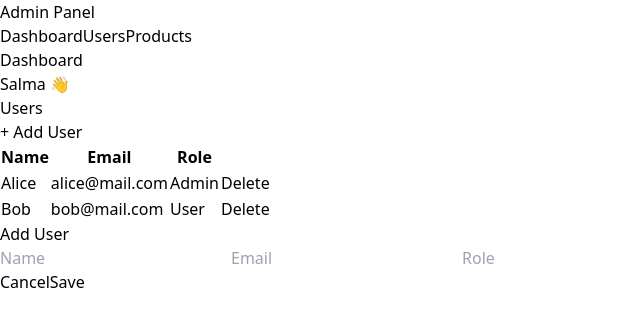
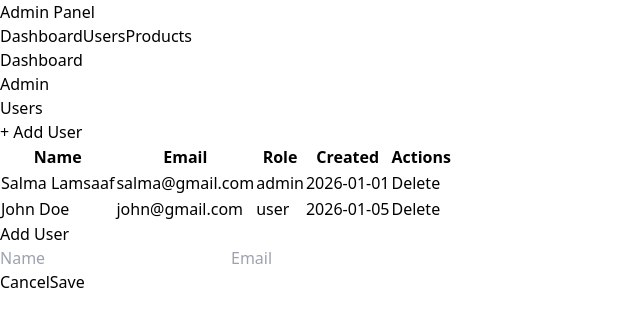
Before and after one commit to salma-lams/Admin_Panel, a React (Vite) app: page /users in a window 1280 px wide. Both pictures are taken after a click on the button "+ Add User". Shown: the top 326 px of the page, without its empty margins (0-640 px from the left). Built offline with nearby package versions, Linux system fonts and the light colour scheme.

Commit message:
Add user management: add & delete with confirmation, modal, clean state architecture, professional structure

```diff
--- a/src/app/layout/Navbar.tsx
+++ b/src/app/layout/Navbar.tsx
@@ -1,8 +1,14 @@
-export default function Navbar() {
+const Navbar = () => {
   return (
-    <header className="bg-white shadow px-6 py-3 flex justify-between">
-      <h1 className="font-semibold">Dashboard</h1>
-      <span className="text-sm text-gray-500">Salma 👋</span>
+    <header className="h-16 bg-gray-950 border-b border-gray-800 flex items-center justify-between px-6">
+      <h2 className="text-lg font-semibold">Dashboard</h2>
+
+      <div className="flex items-center gap-4">
+        <span className="text-sm text-gray-400">Admin</span>
+        <div className="w-8 h-8 bg-yellow-500 rounded-full"></div>
+      </div>
     </header>
   );
-}
+};
+
+export default Navbar;
--- a/src/app/router.tsx
+++ b/src/app/router.tsx
@@ -1,22 +1,34 @@
-import { Routes, Route, Navigate } from "react-router-dom";
+import { createBrowserRouter } from "react-router-dom";
 import MainLayout from "./layout/MainLayout";
-
 import Dashboard from "../pages/Dashboard/Dashboard";
 import Users from "../pages/Users/Users";
 import Products from "../pages/Products/Products";
 import Login from "../pages/auth/Login";
 
-export default function Router() {
-  return (
-    <Routes>
-      <Route path="/login" element={<Login />} />
 
-      <Route element={<MainLayout />}>
-        <Route path="/" element={<Navigate to="/dashboard" />} />
-        <Route path="/dashboard" element={<Dashboard />} />
-        <Route path="/users" element={<Users />} />
-        <Route path="/products" element={<Products />} />
-      </Route>
-    </Routes>
-  );
-}
+const router = createBrowserRouter([
+  {
+    path: "/login",
+    element: <Login />,
+  },
+  {
+    path: "/",
+    element: <MainLayout />,
+    children: [
+      {
+        index: true,
+        element: <Dashboard />,
+      },
+      {
+        path: "users",
+        element: <Users />,
+      },
+      {
+        path: "products",
+        element: <Products />,
+      },
+    ],
+  },
+]);
+
+export default router;
--- a/src/features/users/UserModal.tsx
+++ b/src/features/users/UserModal.tsx
@@ -0,0 +1,74 @@
+import { useState } from "react";
+import type { User } from "./user.types";
+
+interface Props {
+  isOpen: boolean;
+  onClose: () => void;
+  onAdd: (user: User) => void;
+}
+
+const UserModal = ({ isOpen, onClose, onAdd }: Props) => {
+  const [name, setName] = useState("");
+  const [email, setEmail] = useState("");
+
+  if (!isOpen) return null;
+
+  const handleSubmit = () => {
+    if (!name || !email) return;
+
+    const newUser: User = {
+      id: Date.now(),
+      name,
+      email,
+      role: "user",
+      createdAt: new Date().toISOString().split("T")[0],
+    };
+
+    onAdd(newUser);
+    setName("");
+    setEmail("");
+    onClose();
+  };
+
+  return (
+    <div className="fixed inset-0 bg-black bg-opacity-60 flex items-center justify-center">
+      <div className="bg-gray-900 p-6 rounded-xl w-96 shadow-lg">
+        <h2 className="text-xl font-bold mb-4">Add User</h2>
+
+        <input
+          type="text"
+          placeholder="Name"
+          className="w-full mb-3 p-2 rounded bg-gray-800 border border-gray-700"
+          value={name}
+          onChange={(e) => setName(e.target.value)}
+        />
+
+        <input
+          type="email"
+          placeholder="Email"
+          className="w-full mb-4 p-2 rounded bg-gray-800 border border-gray-700"
+          value={email}
+          onChange={(e) => setEmail(e.target.value)}
+        />
+
+        <div className="flex justify-end gap-3">
+          <button
+            onClick={onClose}
+            className="px-4 py-2 bg-gray-700 rounded"
+          >
+            Cancel
+          </button>
+
+          <button
+            onClick={handleSubmit}
+            className="px-4 py-2 bg-yellow-500 text-black rounded font-semibold"
+          >
+            Save
+          </button>
+        </div>
+      </div>
+    </div>
+  );
+};
+
+export default UserModal;
--- a/src/features/users/UserTable.tsx
+++ b/src/features/users/UserTable.tsx
@@ -0,0 +1,58 @@
+import type { User } from "./user.types";
+
+interface Props {
+  users: User[];
+  onDelete: (id: number) => void;
+}
+
+const UserTable = ({ users, onDelete }: Props) => {
+  return (
+    <div className="bg-gray-800 rounded-xl p-6 shadow-lg">
+      <table className="w-full text-left">
+        <thead>
+          <tr className="border-b border-gray-700 text-gray-400 text-sm">
+            <th className="pb-3">Name</th>
+            <th className="pb-3">Email</th>
+            <th className="pb-3">Role</th>
+            <th className="pb-3">Created</th>
+            <th className="pb-3">Actions</th>
+          </tr>
+        </thead>
+
+        <tbody>
+          {users.map((user) => (
+            <tr
+              key={user.id}
+              className="border-b border-gray-700 hover:bg-gray-700 transition"
+            >
+              <td className="py-3">{user.name}</td>
+              <td className="py-3">{user.email}</td>
+              <td className="py-3">
+                <span
+                  className={`px-2 py-1 rounded text-xs ${
+                    user.role === "admin"
+                      ? "bg-yellow-500 text-black"
+                      : "bg-gray-600 text-white"
+                  }`}
+                >
+                  {user.role}
+                </span>
+              </td>
+              <td className="py-3">{user.createdAt}</td>
+              <td className="py-3">
+                <button
+                  onClick={() => onDelete(user.id)}
+                  className="bg-red-500 px-3 py-1 rounded text-sm hover:opacity-80"
+                >
+                  Delete
+                </button>
+              </td>
+            </tr>
+          ))}
+        </tbody>
+      </table>
+    </div>
+  );
+};
+
+export default UserTable;
--- a/src/features/users/user.api.ts
+++ b/src/features/users/user.api.ts
@@ -0,0 +1,24 @@
+import type { User } from "./user.types";
+
+const fakeUsers: User[] = [
+  {
+    id: 1,
+    name: "Salma Lamsaaf",
+    email: "salma@gmail.com",
+    role: "admin",
+    createdAt: "2026-01-01",
+  },
+  {
+    id: 2,
+    name: "John Doe",
+    email: "john@gmail.com",
+    role: "user",
+    createdAt: "2026-01-05",
+  },
+];
+
+export const getUsers = async (): Promise<User[]> => {
+  return new Promise((resolve) => {
+    setTimeout(() => resolve(fakeUsers), 500);
+  });
+};
--- a/src/main.tsx
+++ b/src/main.tsx
@@ -1,13 +1,11 @@
 import React from "react";
 import ReactDOM from "react-dom/client";
-import { BrowserRouter } from "react-router-dom";
-import App from "./app/App";
+import { RouterProvider } from "react-router-dom";
+import router from "./app/router";
 import "./styles/index.css";
 
 ReactDOM.createRoot(document.getElementById("root")!).render(
   <React.StrictMode>
-    <BrowserRouter>
-      <App />
-    </BrowserRouter>
+    <RouterProvider router={router} />
   </React.StrictMode>
 );
--- a/src/pages/Users/Users.tsx
+++ b/src/pages/Users/Users.tsx
@@ -1,137 +1,61 @@
-import { useState } from "react";
-
-type User = {
-  id: number;
-  name: string;
-  email: string;
-  role: string;
-};
+import { useEffect, useState } from "react";
+import type { User } from "../../features/users/user.types";
+import { getUsers } from "../../features/users/user.api";
+import UserTable from "../../features/users/UserTable";
+import UserModal from "../../features/users/UserModal";
+import ConfirmDialog from "../../components/common/ConfirmDialog";
 
 const Users = () => {
-  const [users, setUsers] = useState<User[]>([
-    { id: 1, name: "Alice", email: "alice@mail.com", role: "Admin" },
-    { id: 2, name: "Bob", email: "bob@mail.com", role: "User" },
-  ]);
+  const [users, setUsers] = useState<User[]>([]);
+  const [isModalOpen, setIsModalOpen] = useState(false);
+  const [selectedUserId, setSelectedUserId] = useState<number | null>(null);
 
-  const [showModal, setShowModal] = useState(false);
+  useEffect(() => {
+    getUsers().then(setUsers);
+  }, []);
 
-  const [form, setForm] = useState({
-    name: "",
-    email: "",
-    role: "",
-  });
-
-  // Add user
-  const handleAdd = () => {
-    const newUser: User = {
-      id: Date.now(),
-      ...form,
-    };
-
-    setUsers([...users, newUser]);
-    setShowModal(false);
-
-    setForm({ name: "", email: "", role: "" });
+  const handleAddUser = (user: User) => {
+    setUsers((prev) => [...prev, user]);
   };
 
-  // Delete user
-  const handleDelete = (id: number) => {
-    setUsers(users.filter((u) => u.id !== id));
+  const handleDeleteClick = (id: number) => {
+    setSelectedUserId(id);
+  };
+
+  const confirmDelete = () => {
+    if (selectedUserId !== null) {
+      setUsers((prev) => prev.filter((u) => u.id !== selectedUserId));
+      setSelectedUserId(null);
+    }
   };
 
   return (
-    <div className="space-y-6">
-      {/* Header */}
-      <div className="flex justify-between items-center">
-        <h1 className="text-2xl font-bold">Users</h1>
+    <div>
+      <div className="flex justify-between items-center mb-6">
+        <h1 className="text-3xl font-bold">Users</h1>
 
         <button
-          onClick={() => setShowModal(true)}
-          className="bg-blue-600 text-white px-4 py-2 rounded-lg"
+          onClick={() => setIsModalOpen(true)}
+          className="bg-yellow-500 text-black px-4 py-2 rounded-lg font-semibold hover:opacity-90"
         >
           + Add User
         </button>
       </div>
 
-      {/* Table */}
-      <div className="bg-white shadow rounded-xl p-6">
-        <table className="w-full">
-          <thead>
-            <tr className="text-left text-gray-500 border-b">
-              <th className="py-3">Name</th>
-              <th>Email</th>
-              <th>Role</th>
-              <th></th>
-            </tr>
-          </thead>
+      <UserTable users={users} onDelete={handleDeleteClick} />
 
-          <tbody>
-            {users.map((user) => (
-              <tr key={user.id} className="border-b hover:bg-gray-50">
-                <td className="py-3">{user.name}</td>
-                <td>{user.email}</td>
-                <td>{user.role}</td>
+      <UserModal
+        isOpen={isModalOpen}
+        onClose={() => setIsModalOpen(false)}
+        onAdd={handleAddUser}
+      />
 
-                <td>
-                  <button
-                    onClick={() => handleDelete(user.id)}
-                    className="text-red-500"
-                  >
-                    Delete
-                  </button>
-                </td>
-              </tr>
-            ))}
-          </tbody>
-        </table>
-      </div>
-
-      {/* Modal */}
-      {showModal && (
-        <div className="fixed inset-0 bg-black/40 flex items-center justify-center">
-          <div className="bg-white p-6 rounded-xl w-80 space-y-4">
-            <h2 className="font-semibold">Add User</h2>
-
-            <input
-              className="w-full border p-2 rounded"
-              placeholder="Name"
-              value={form.name}
-              onChange={(e) =>
-                setForm({ ...form, name: e.target.value })
-              }
-            />
-
-            <input
-              className="w-full border p-2 rounded"
-              placeholder="Email"
-              value={form.email}
-              onChange={(e) =>
-                setForm({ ...form, email: e.target.value })
-              }
-            />
-
-            <input
-              className="w-full border p-2 rounded"
-              placeholder="Role"
-              value={form.role}
-              onChange={(e) =>
-                setForm({ ...form, role: e.target.value })
-              }
-            />
-
-            <div className="flex justify-end gap-2">
-              <button onClick={() => setShowModal(false)}>Cancel</button>
-
-              <button
-                onClick={handleAdd}
-                className="bg-blue-600 text-white px-3 py-1 rounded"
-              >
-                Save
-              </button>
-            </div>
-          </div>
-        </div>
-      )}
+      <ConfirmDialog
+        isOpen={selectedUserId !== null}
+        onClose={() => setSelectedUserId(null)}
+        onConfirm={confirmDelete}
+        message="Are you sure you want to delete this user?"
+      />
     </div>
   );
 };
```
Also changed, not shown: src/app/layout/MainLayout.tsx (+6 -5 lines), src/app/layout/Sidebar.tsx (+30 -8 lines), src/components/common/ConfirmDialog.tsx (+38 -0 lines), src/features/users/user.types.ts (+7 -0 lines), src/pages/Dashboard/Dashboard.tsx (+26 -3 lines).
